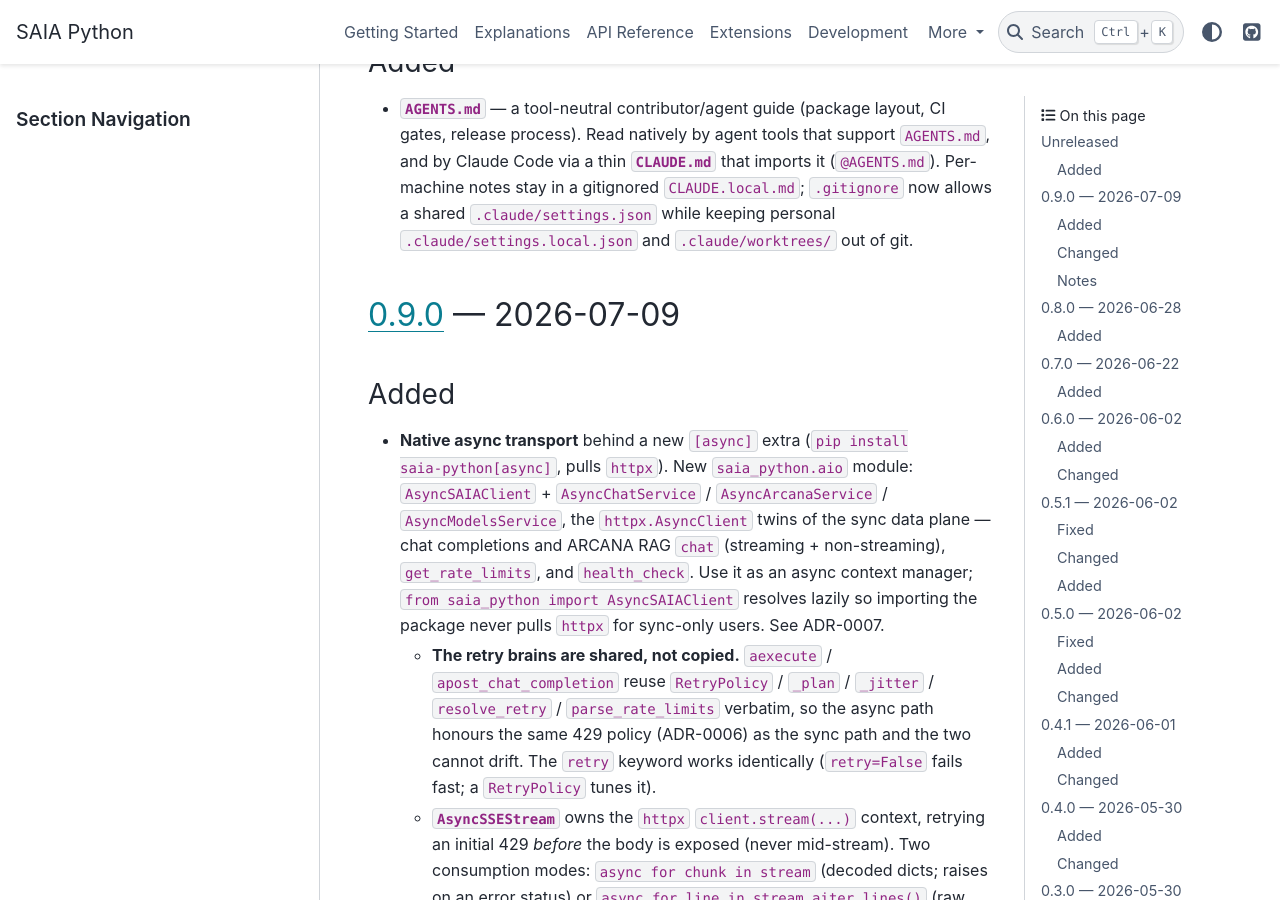
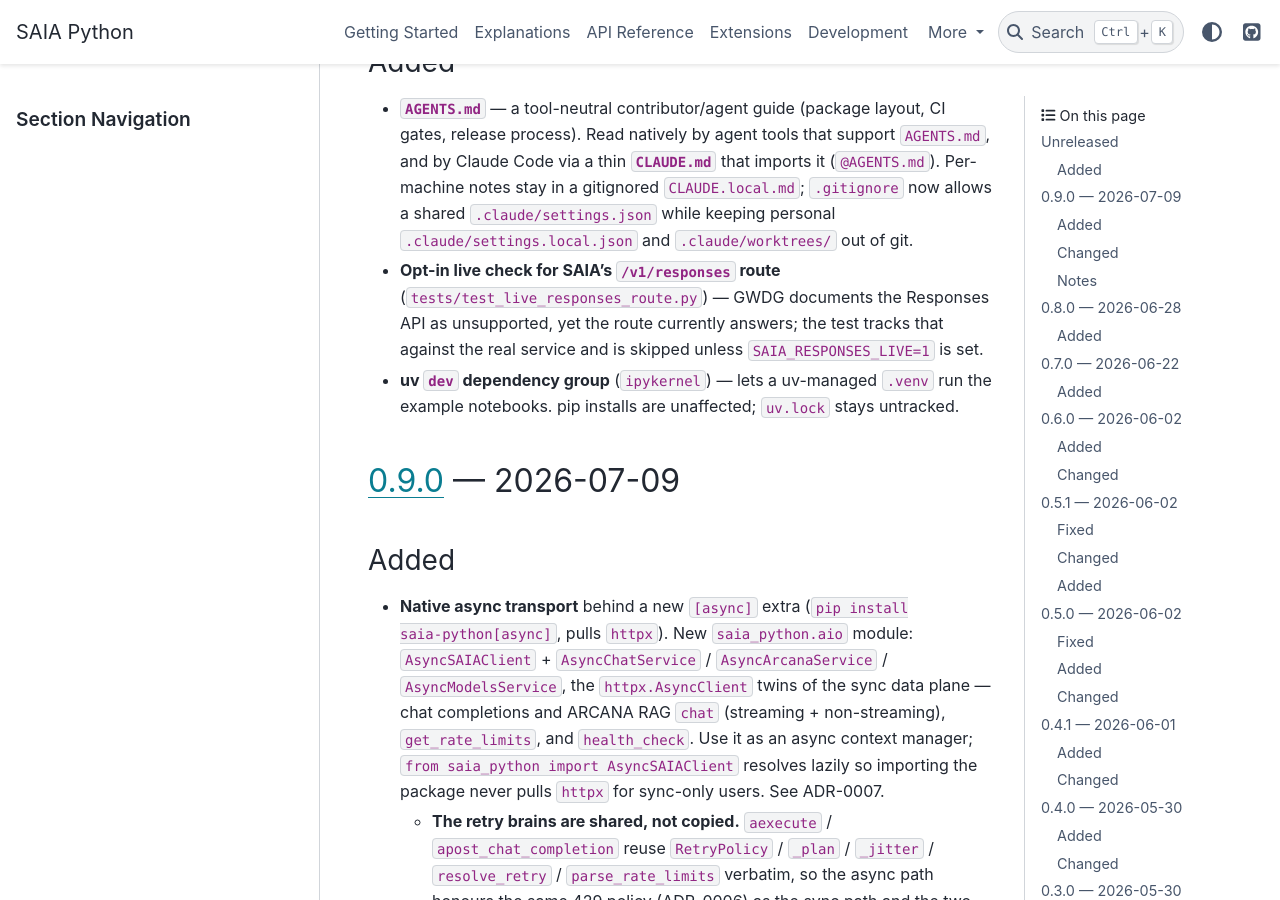
Before and after one commit to fschwar4/saia_python, a Sphinx documentation site: the page built from docs/CHANGELOG.md, in a window 1280 px wide and 900 px high, scrolled down 386 px. Built offline with Sphinx 7.4.7 and the PyData theme 0.15.4, drawn with Linux system fonts in a browser that asks for light colours.

Commit message:
docs(changelog): note responses live check and uv dev group

```diff
--- a/docs/CHANGELOG.md
+++ b/docs/CHANGELOG.md
@@ -15,6 +15,12 @@ and this project adheres to [Semantic Versioning](https://semver.org/spec/v2.0.0
   Per-machine notes stay in a gitignored `CLAUDE.local.md`; `.gitignore` now
   allows a shared `.claude/settings.json` while keeping personal
   `.claude/settings.local.json` and `.claude/worktrees/` out of git.
+- **Opt-in live check for SAIA's `/v1/responses` route**
+  (`tests/test_live_responses_route.py`) — GWDG documents the Responses API as
+  unsupported, yet the route currently answers; the test tracks that against the
+  real service and is skipped unless `SAIA_RESPONSES_LIVE=1` is set.
+- **uv `dev` dependency group** (`ipykernel`) — lets a uv-managed `.venv` run
+  the example notebooks. pip installs are unaffected; `uv.lock` stays untracked.
 
 ## [0.9.0] — 2026-07-09
 
```
